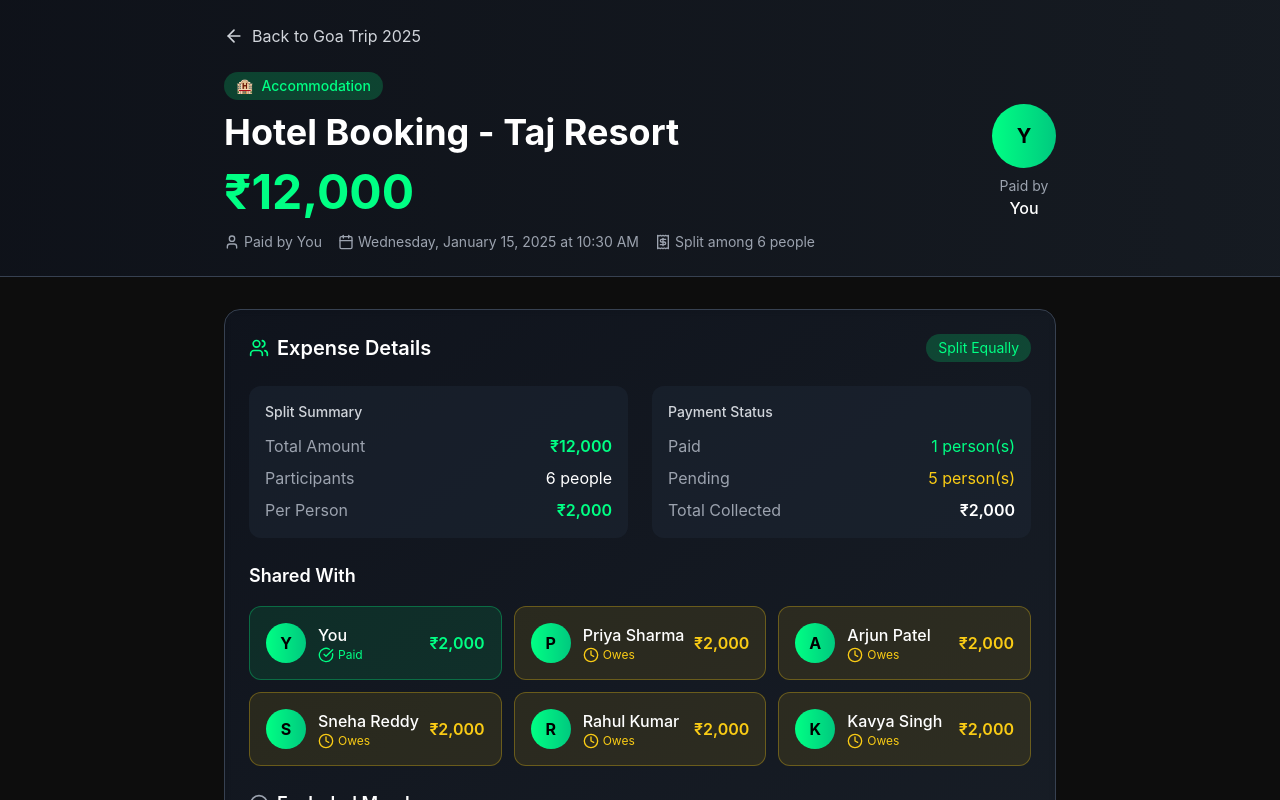
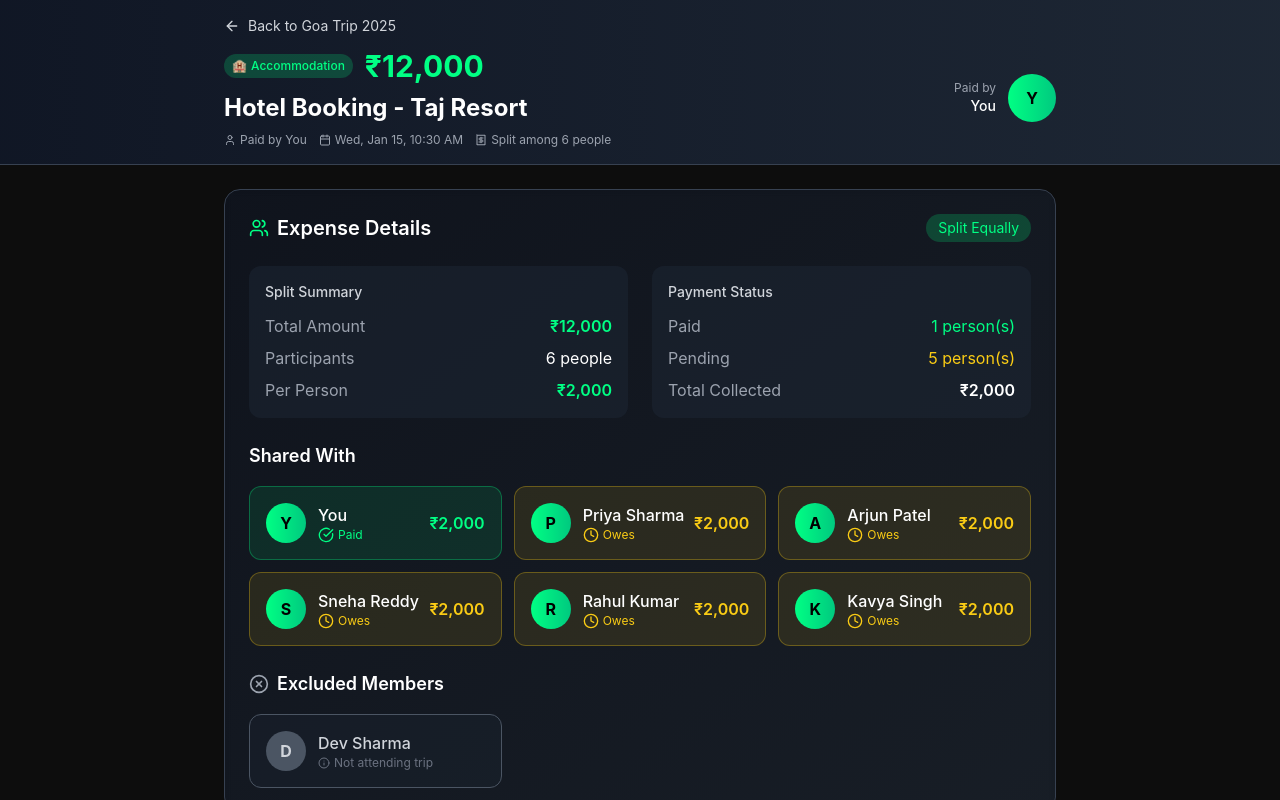
Before and after one commit to Vineelajella/BreakTheBill, a React (Create React App) app: page /groups/1/expenses/1 in a window 1280 px wide. Shown: the top 800 px of the page. Built offline with nearby package versions, Linux system fonts and the light colour scheme.

Commit message:
Reduce Header Height and Make Sticky

```diff
--- a/src/Components/ExpenseDetails/ExpenseHeader.js
+++ b/src/Components/ExpenseDetails/ExpenseHeader.js
@@ -17,9 +17,8 @@
 
   const formatDate = (dateString) => {
     return new Date(dateString).toLocaleDateString('en-US', {
-      weekday: 'long',
-      year: 'numeric',
-      month: 'long',
+      weekday: 'short',
+      month: 'short',
       day: 'numeric',
       hour: '2-digit',
       minute: '2-digit'
@@ -27,34 +26,59 @@
   };
 
   return (
-    <header className="bg-gradient-to-r from-gray-900/50 to-gray-800/50 backdrop-blur-sm border-b border-gray-700 sticky top-0 z-40">
+    <header className="bg-gradient-to-r from-gray-900/95 to-gray-800/95 backdrop-blur-md border-b border-gray-700 sticky top-0 z-50">
       <div className="max-w-4xl mx-auto px-4 sm:px-6 lg:px-8">
-        <div className="py-6">
+        <div className="py-4">
           {/* Back Button */}
           <motion.button
             onClick={onBack}
-            className="flex items-center text-gray-300 hover:text-[#00FF84] transition-colors mb-6"
+            className="flex items-center text-gray-300 hover:text-[#00FF84] transition-colors mb-3"
             whileHover={{ scale: 1.05 }}
             whileTap={{ scale: 0.95 }}
           >
-            <ArrowLeft className="w-5 h-5 mr-2" />
-            Back to {group.name}
+            <ArrowLeft className="w-4 h-4 mr-2" />
+            <span className="text-sm">Back to {group.name}</span>
           </motion.button>
 
           {/* Main Header Content */}
           <div className="flex flex-col lg:flex-row lg:items-center lg:justify-between">
             <div className="flex-1">
-              {/* Category Badge */}
-              <div className="flex items-center mb-3">
-                <div className="flex items-center px-3 py-1 bg-[#00FF84]/20 text-[#00FF84] rounded-full text-sm font-medium">
-                  <span className="mr-2">{getCategoryIcon(expense.category)}</span>
-                  {expense.category}
+              {/* Category Badge and Title Row */}
+              <div className="flex items-center justify-between mb-2">
+                <div className="flex items-center space-x-3">
+                  <div className="flex items-center px-2 py-1 bg-[#00FF84]/20 text-[#00FF84] rounded-full text-xs font-medium">
+                    <span className="mr-1">{getCategoryIcon(expense.category)}</span>
+                    {expense.category}
+                  </div>
+
+                  {/* Amount - moved to same line */}
+                  <div className="text-2xl sm:text-3xl font-bold text-[#00FF84]">
+                    ₹{expense.amount.toLocaleString()}
+                  </div>
                 </div>
+
+                {/* Paid By Avatar - moved to top right */}
+                <motion.div
+                  className="lg:hidden"
+                  initial={{ opacity: 0, scale: 0.8 }}
+                  animate={{ opacity: 1, scale: 1 }}
+                  transition={{ duration: 0.5, delay: 0.4 }}
+                >
+                  <div className="flex items-center">
+                    <div className="w-10 h-10 bg-gradient-to-r from-[#00FF84] to-[#00C97F] rounded-full flex items-center justify-center text-black font-bold mr-2">
+                      {expense.paidBy.avatar}
+                    </div>
+                    <div className="text-right">
+                      <div className="text-xs text-gray-400">Paid by</div>
+                      <div className="text-sm text-white font-medium">{expense.paidBy.name}</div>
+                    </div>
+                  </div>
+                </motion.div>
               </div>
 
               {/* Title */}
               <motion.h1
-                className="text-2xl sm:text-3xl lg:text-4xl font-bold text-white mb-4"
+                className="text-lg sm:text-xl lg:text-2xl font-bold text-white mb-2"
                 initial={{ opacity: 0, y: 20 }}
                 animate={{ opacity: 1, y: 0 }}
                 transition={{ duration: 0.5, delay: 0.1 }}
@@ -62,51 +86,43 @@
                 {expense.title}
               </motion.h1>
 
-              {/* Amount */}
-              <motion.div
-                className="text-3xl sm:text-4xl lg:text-5xl font-bold text-[#00FF84] mb-4"
-                initial={{ opacity: 0, scale: 0.9 }}
-                animate={{ opacity: 1, scale: 1 }}
-                transition={{ duration: 0.5, delay: 0.2 }}
-              >
-                ₹{expense.amount.toLocaleString()}
-              </motion.div>
-
               {/* Meta Information */}
               <motion.div
-                className="flex flex-wrap items-center gap-4 text-sm text-gray-400"
+                className="flex flex-wrap items-center gap-3 text-xs text-gray-400"
                 initial={{ opacity: 0, y: 10 }}
                 animate={{ opacity: 1, y: 0 }}
                 transition={{ duration: 0.5, delay: 0.3 }}
               >
                 <div className="flex items-center">
-                  <User className="w-4 h-4 mr-1" />
+                  <User className="w-3 h-3 mr-1" />
                   Paid by {expense.paidBy.name}
                 </div>
                 <div className="flex items-center">
-                  <Calendar className="w-4 h-4 mr-1" />
+                  <Calendar className="w-3 h-3 mr-1" />
                   {formatDate(expense.date)}
                 </div>
                 <div className="flex items-center">
-                  <Receipt className="w-4 h-4 mr-1" />
+                  <Receipt className="w-3 h-3 mr-1" />
                   Split among {expense.totalParticipants} people
                 </div>
               </motion.div>
             </div>
 
-            {/* Paid By Avatar */}
+            {/* Paid By Avatar - Desktop */}
             <motion.div
-              className="mt-6 lg:mt-0 lg:ml-8"
+              className="hidden lg:block ml-6"
               initial={{ opacity: 0, scale: 0.8 }}
               animate={{ opacity: 1, scale: 1 }}
               transition={{ duration: 0.5, delay: 0.4 }}
             >
-              <div className="flex flex-col items-center">
-                <div className="w-16 h-16 bg-gradient-to-r from-[#00FF84] to-[#00C97F] rounded-full flex items-center justify-center text-black font-bold text-xl mb-2">
+              <div className="flex items-center">
+                <div className="text-right mr-3">
+                  <div className="text-xs text-gray-400">Paid by</div>
+                  <div className="text-sm text-white font-medium">{expense.paidBy.name}</div>
+                </div>
+                <div className="w-12 h-12 bg-gradient-to-r from-[#00FF84] to-[#00C97F] rounded-full flex items-center justify-center text-black font-bold">
                   {expense.paidBy.avatar}
                 </div>
-                <span className="text-sm text-gray-400">Paid by</span>
-                <span className="text-white font-medium">{expense.paidBy.name}</span>
               </div>
             </motion.div>
           </div>
--- a/src/Pages/ExpenseDetails.js
+++ b/src/Pages/ExpenseDetails.js
@@ -126,12 +126,13 @@
         onBack={() => navigate(`/groups/${groupId}`)}
       />
 
-      <main className="max-w-4xl mx-auto px-4 sm:px-6 lg:px-8 py-8">
+      {/* Main content with proper spacing to account for sticky header */}
+      <main className="max-w-4xl mx-auto px-4 sm:px-6 lg:px-8 py-6">
         <motion.div
           initial={{ opacity: 0, y: 20 }}
           animate={{ opacity: 1, y: 0 }}
           transition={{ duration: 0.5 }}
-          className="space-y-8"
+          className="space-y-6"
         >
           <ExpenseInfoCard expense={expense} />
 
```
